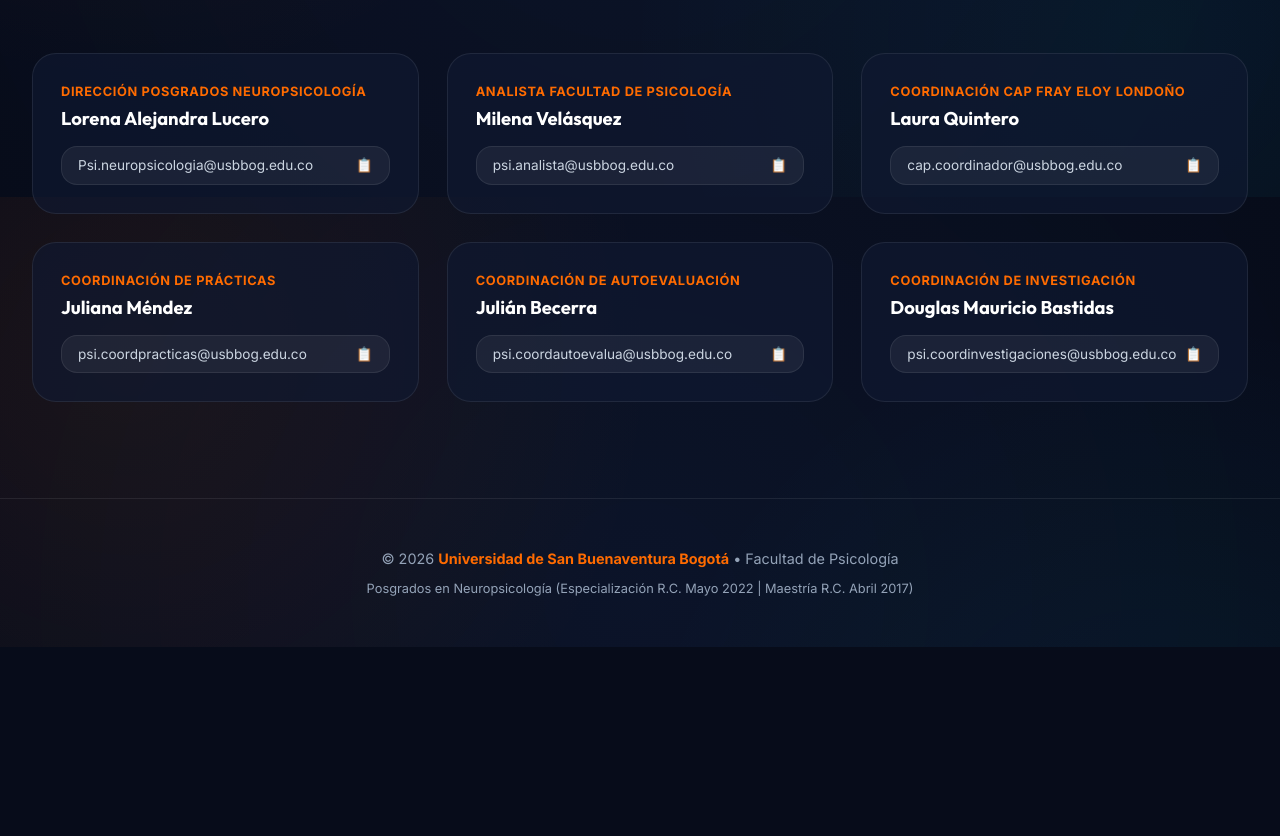
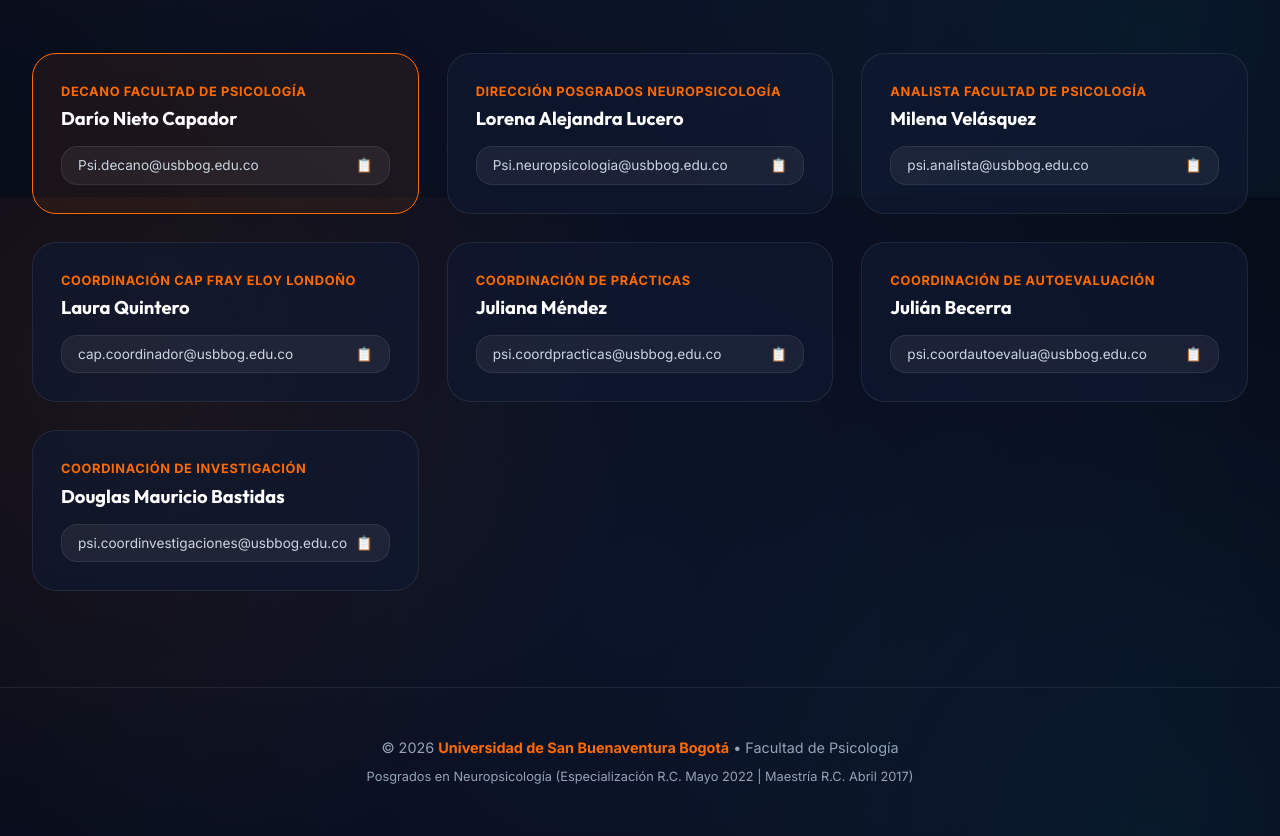
Before and after one commit to giosanpri/Neuroind, a plain HTML site: page index.html in a window 1280 px wide. Shown: the part 4603-5439 px from the top of the page. Before the commit the page ends 5250 px from the top, so only its background shows below. Drawn offline with Linux system fonts and the light colour scheme.

Commit message:
Add files via upload

```diff
--- a/index.html
+++ b/index.html
@@ -295,6 +295,17 @@
       </div>
 
       <div class="contact-grid">
+        <div class="contact-card" style="border-color: var(--usb-orange-bright); background: rgba(255, 107, 0, 0.08);">
+          <div>
+            <div class="contact-role">Decano Facultad de Psicología</div>
+            <h3 class="contact-name">Darío Nieto Capador</h3>
+          </div>
+          <button class="contact-email-btn" onclick="copyEmail('Psi.decano@usbbog.edu.co')">
+            <span>Psi.decano@usbbog.edu.co</span>
+            <span>📋</span>
+          </button>
+        </div>
+
         <div class="contact-card">
           <div>
             <div class="contact-role">Dirección Posgrados Neuropsicología</div>
```
